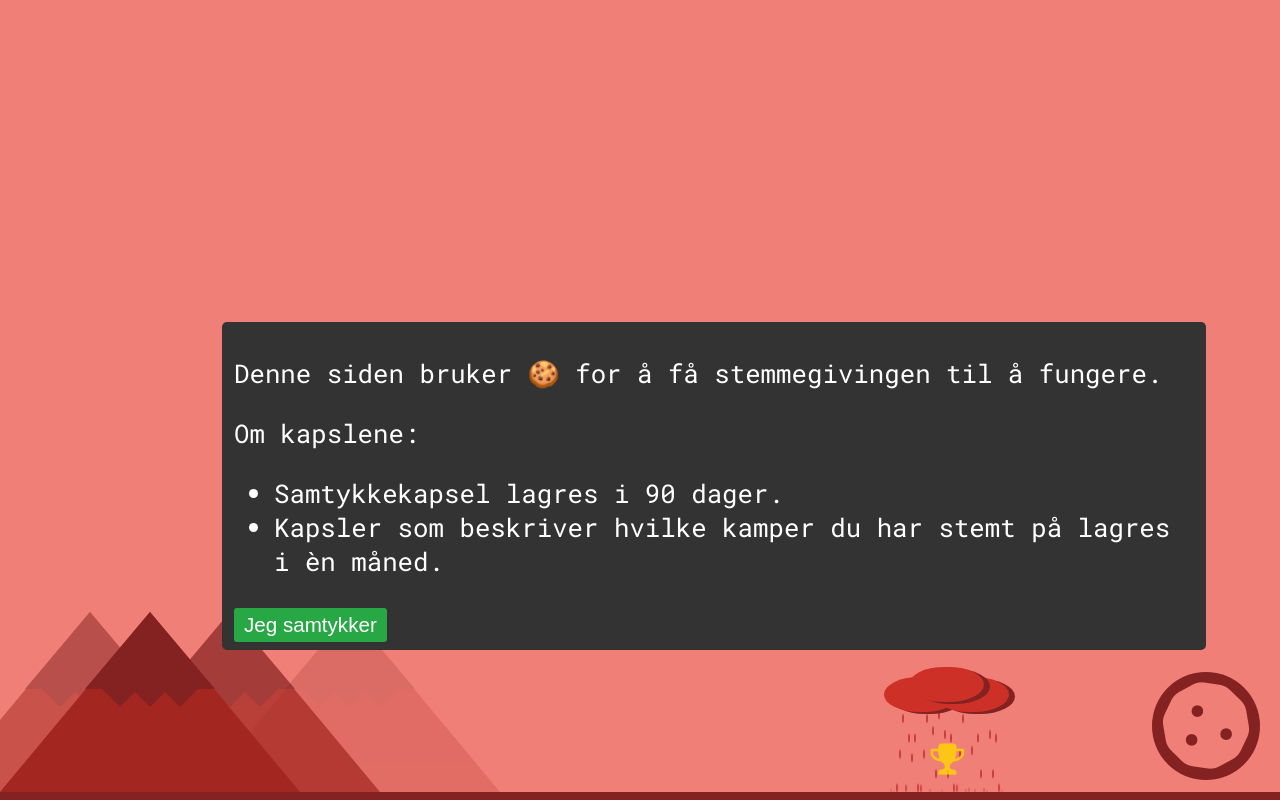
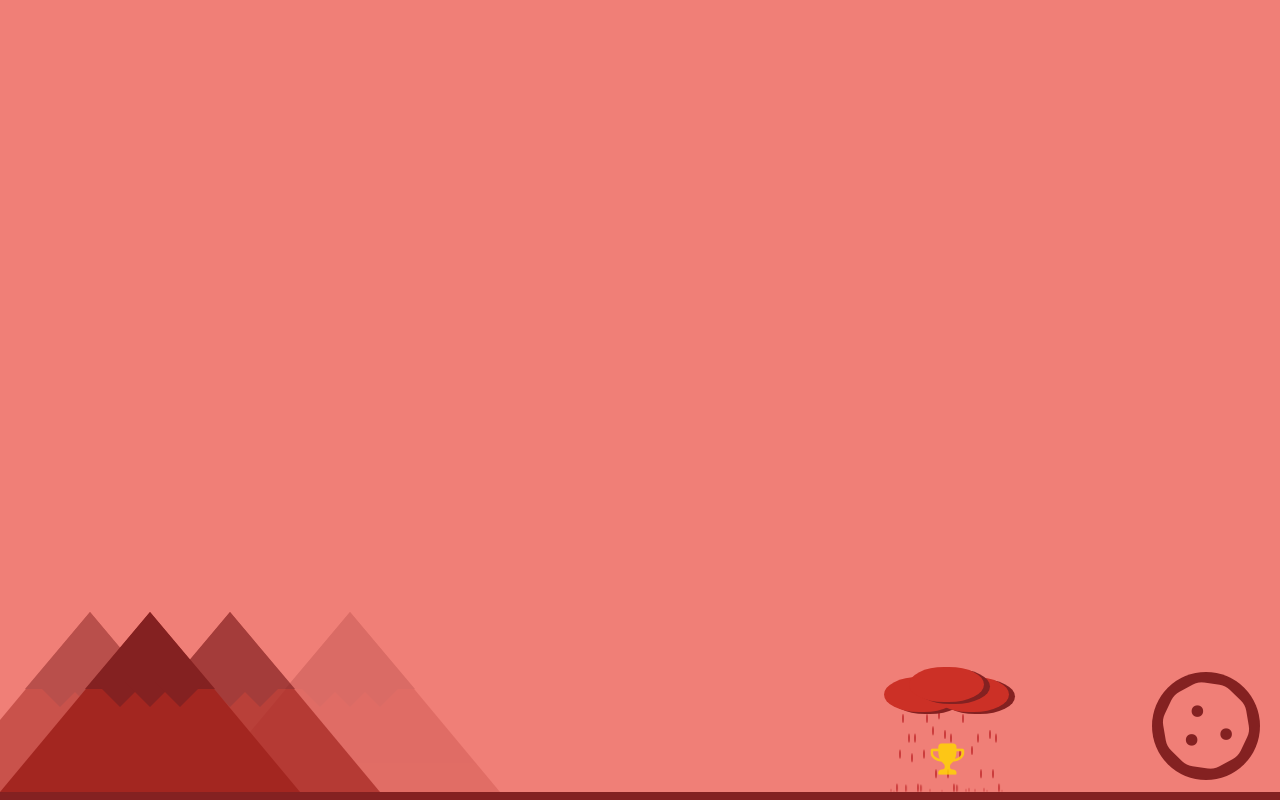
Before and after one commit to oskjerv/brannjr, a Django app: page / in a window 1280 px wide. Run offline with Django 5.2, Linux system fonts and the light colour scheme; data that the repository does not hold is empty; parts of the project's set-up code (start-up, migrations or seed data) failed here and were passed over; some libraries are stand-ins or nearby versions.

Commit message:
fix tooltip bug

```diff
--- a/app/polls/templates/main.html
+++ b/app/polls/templates/main.html
@@ -100,11 +100,11 @@
       <p>Denne siden bruker 🍪 for å holde kontroll på hvilke kamper du har stemt på.</p>
       <p>Om kapslene: <ul><li>Samtykkekapsel lagres i 90 dager.</li><li>Hvilke kamper du har stemt på lagres i èn måned.</li></ul></p>
       </span>
-    <span class="cookie-tooltip-consent" id="consent-tooltip">
+    <!--span class="cookie-tooltip-consent" id="consent-tooltip">
       <p>Denne siden bruker 🍪 for å få stemmegivingen til å fungere.</p>
       <p>Om kapslene: <ul><li>Samtykkekapsel lagres i 90 dager.</li><li>Kapsler som beskriver hvilke kamper du har stemt på lagres i èn måned.</li></ul></p>
       <button class="cookie-btn" onclick="acceptCookies()">Jeg samtykker</button>
-    </span>
+    </span-->
 
   </div>
 
```
